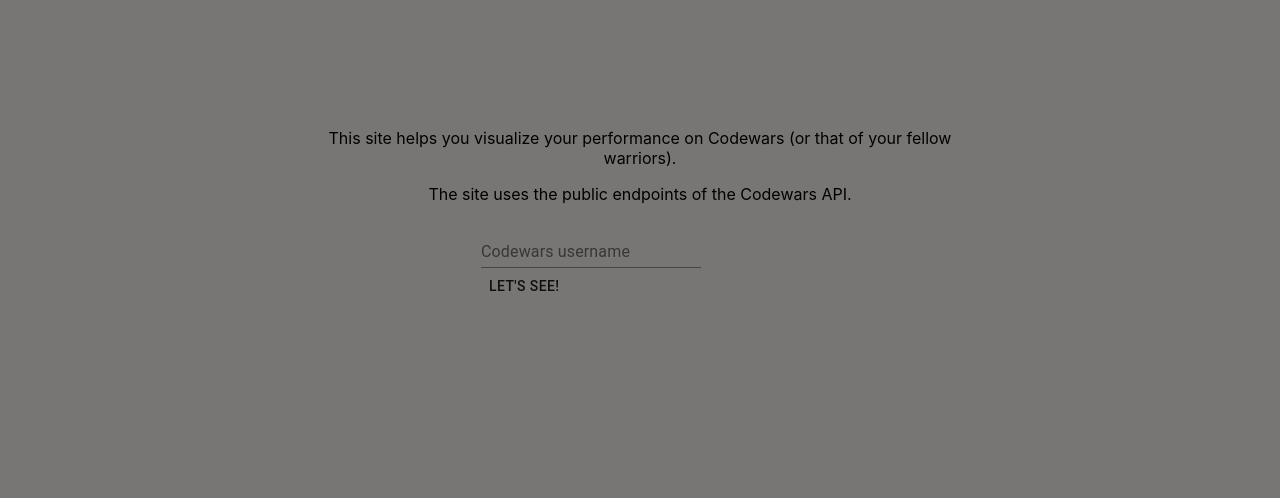
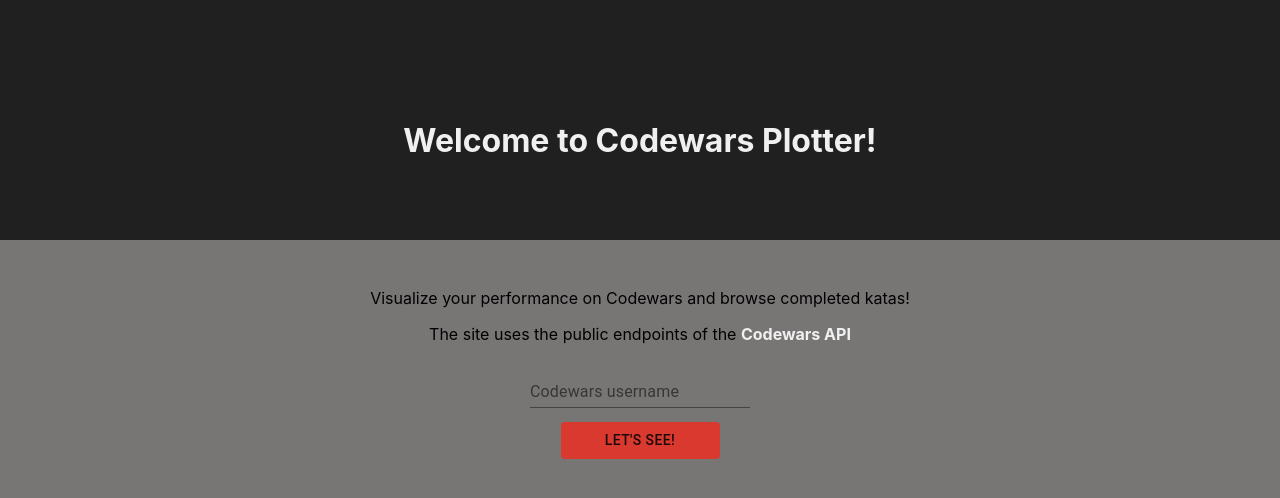
Before and after one commit to FruzsinaElekes/codewars-plotter-frontend, a React (Create React App) app: page / in a window 1280 px wide. Shown: the top 498 px of the page. Built offline with nearby package versions, Linux system fonts and the light colour scheme.

Commit message:
Add styling to landing page

```diff
--- a/src/components/userAuth/LandingPage.js
+++ b/src/components/userAuth/LandingPage.js
@@ -32,32 +32,62 @@
         <React.Fragment>
             {toRedirect
             ? <Redirect to="/stats-page" />
-            : <LandingContainer>
-                <p>This site helps you visualize your performance on Codewars (or that of your fellow warriors). </p>
-                <p> The site uses the public endpoints of the Codewars API.</p>
+            :
+            <React.Fragment>
+            <TopPanel>
+                <div><h1>Welcome to Codewars Plotter!</h1></div>
+            </TopPanel>
+            <LandingContainer>
+                <p>Visualize your performance on Codewars and browse completed katas!</p>
+                <p> The site uses the public endpoints of the <StyledA href="https://dev.codewars.com/" target="_blank">Codewars API</StyledA></p>
                 <RegFormContainer>
-                    <div>
-                        <TextField inputRef={usernameRef} label="Codewars username"></TextField>
-                    </div>
-                    <div>
-                        <Button  onClick={getUser}>Let's see!</Button>
-                    </div>
+                    <TextField style={{ textAlign: "center"}} inputRef={usernameRef} label="Codewars username"></TextField>
+                    <Button style={{ backgroundColor: "#d9392e", width: "50%", margin: "1em auto" }} onClick={getUser}>Let's see!</Button>
                 </RegFormContainer>
-            </LandingContainer>}
+            </LandingContainer>
+            </React.Fragment>
+            }
         </React.Fragment>
     )
 }
 
 const LandingContainer = styled.div`
+    position: relative;
+    top: 30vh;
     width: 700px;
-    margin: 5em auto;
+    margin: auto;
     padding: 2em;
     text-align: center;
 
+`
+const TopPanel = styled.div`
+    position:fixed;
+    top: 0;
+    margin-top: 0;
+    width: 100%;
+    height: 30vh;
+    background-color: rgb(33, 32, 32);
+    color: #f0f0f0;
+    text-align: center;
+    line-height: 30vh;
 `
 
 const RegFormContainer = styled.div`
     width: 50%;
     margin: auto;
-    text-align:left;
+    text-align:center;
 `
+const StyledA = styled.a`
+    width: 60%;
+    font-weight: bold;
+    color: #f0f0f0;
+    text-decoration: none;
+    overflow: hidden;
+    &:visited {
+        color: #f0f0f0;
+        text-decoration: none;
+    }
+    &:hover {
+        color: #eb4034;
+    }
+`
```
